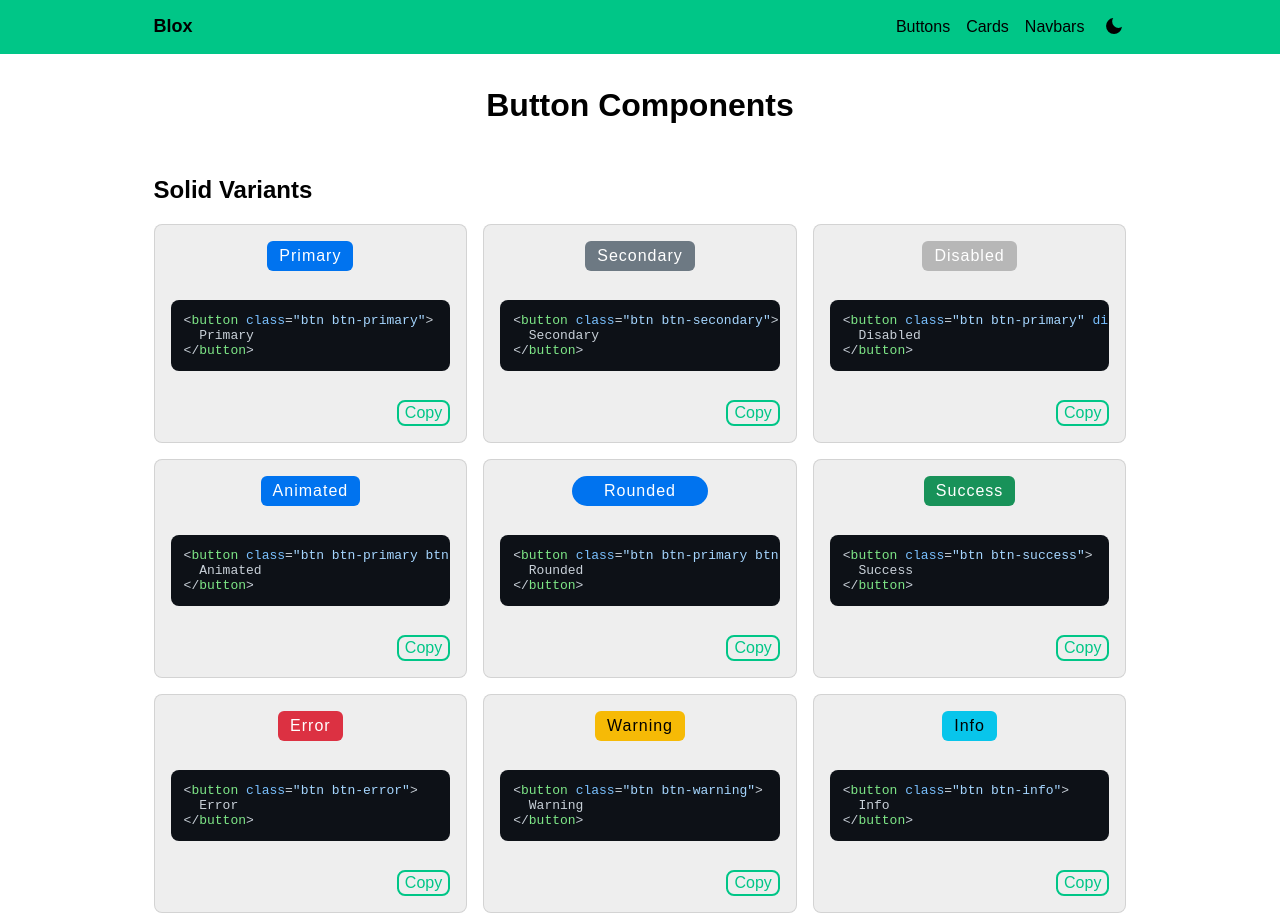
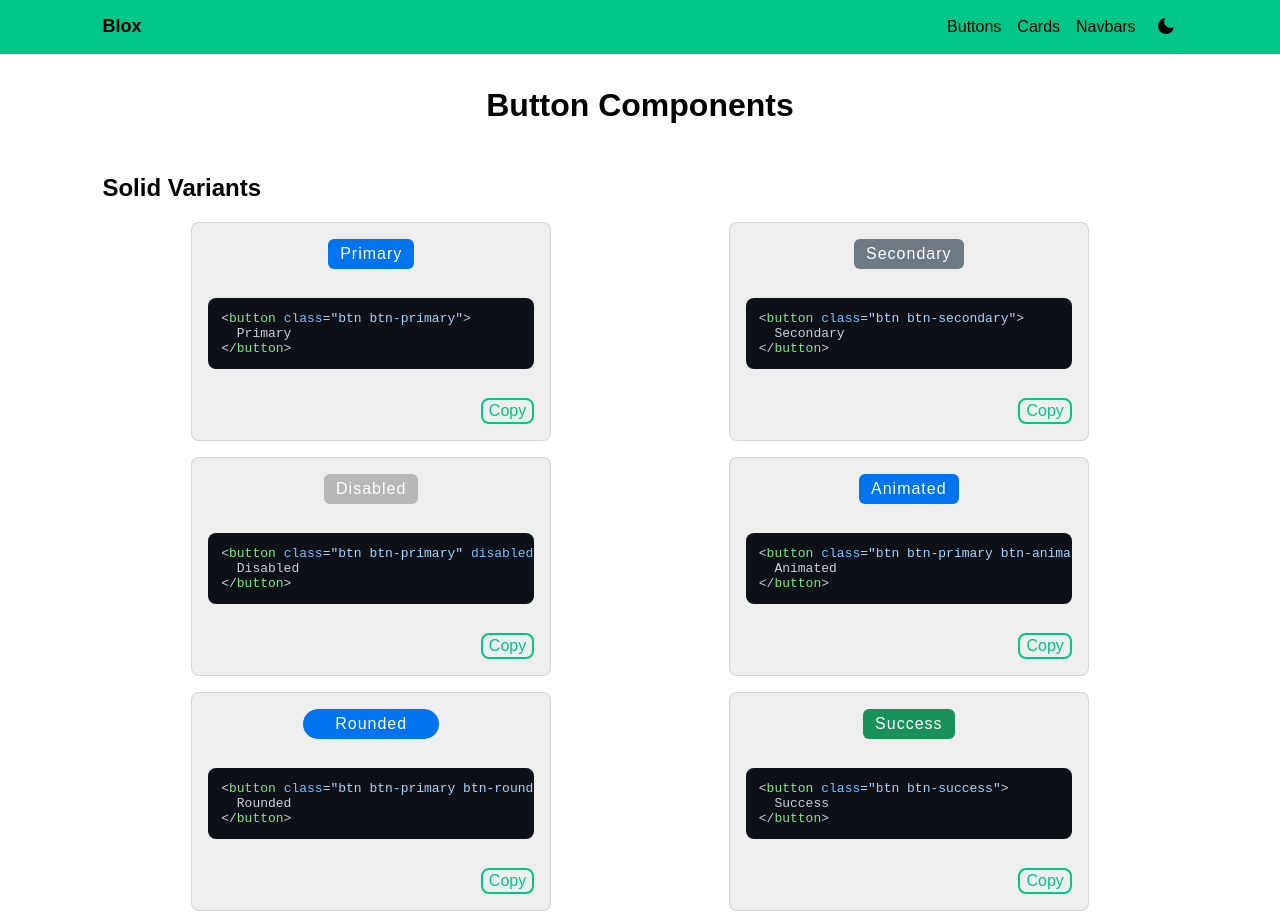
Before and after one commit to manish99verma/blox, a plain HTML site: page buttons.html in a window 1280 px wide. Shown: the top 916 px of the page. Drawn offline with nearby package versions, Linux system fonts and the light colour scheme.

Commit message:
improve grid view

```diff
--- a/style.css
+++ b/style.css
@@ -48,7 +48,7 @@ a:active {
 }
 
 main {
-  padding: 12px 4%;
+  padding: 10px 3%;
 }
 
 code {
@@ -60,7 +60,7 @@ h1 {
 }
 
 section {
-  padding: 10px 0px;
+  padding: 8px 0px;
 }
 
 h3 {
@@ -119,9 +119,10 @@ code {
 
 /* Grid layout */
 .component-grid {
-  gap: 1rem;
   display: grid;
-  grid-template-columns: repeat(1, minmax(300px, 1fr));
+  grid-template-columns: repeat(auto-fill, minmax(360px, 1fr));
+  row-gap: 1rem;
+  margin: auto;
 }
 
 .component-box {
@@ -132,7 +133,9 @@ code {
   display: flex;
   flex-direction: column;
   gap: 16px;
-  max-width: 360px;
+  width: 360px;
+  align-self: flex-start;
+  justify-self: center;
 }
 
 .preview {
@@ -388,15 +391,25 @@ button:active {
 
   .navbar {
     flex-direction: row;
-    padding: 12px 15%;
+    padding: 12px 4%;
   }
 }
 
 @media (min-width: 768px) {
-  .component-grid {
-    grid-template-columns: repeat(2, minmax(300px, 1fr));
+  .navbar {
+    padding: 12px 6%;
   }
 
+  .navbar #home-link {
+    left: 6%;
+  }
+
+  main {
+    padding: 12px 6%;
+  }
+}
+
+@media (min-width: 1200px) {
   .navbar {
     padding: 12px 8%;
   }
@@ -407,24 +420,6 @@ button:active {
 
   main {
     padding: 12px 8%;
-  }
-}
-
-@media (min-width: 1200px) {
-  .component-grid {
-    grid-template-columns: repeat(3, minmax(300px, 1fr));
-  }
-
-  .navbar {
-    padding: 12px 12%;
-  }
-
-  .navbar #home-link {
-    left: 12%;
-  }
-
-  main {
-    padding: 12px 12%;
   }
 }
 
```
